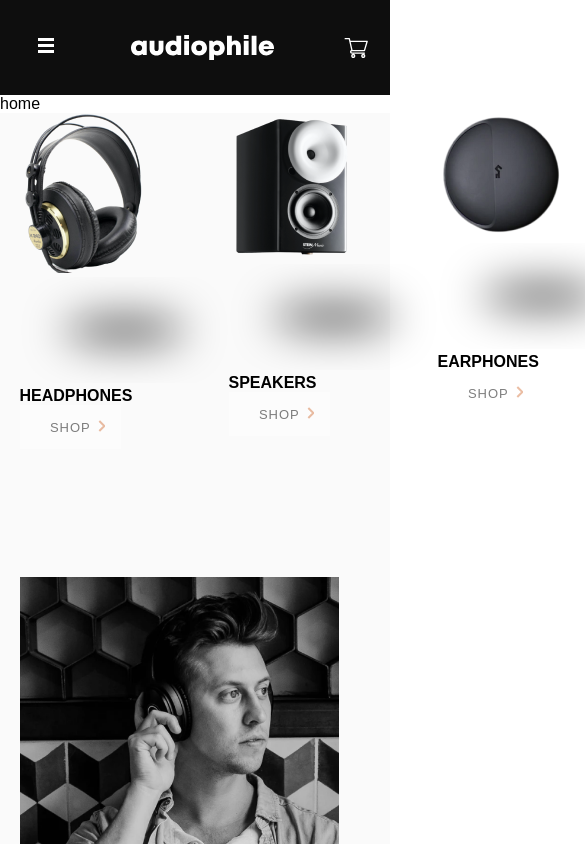
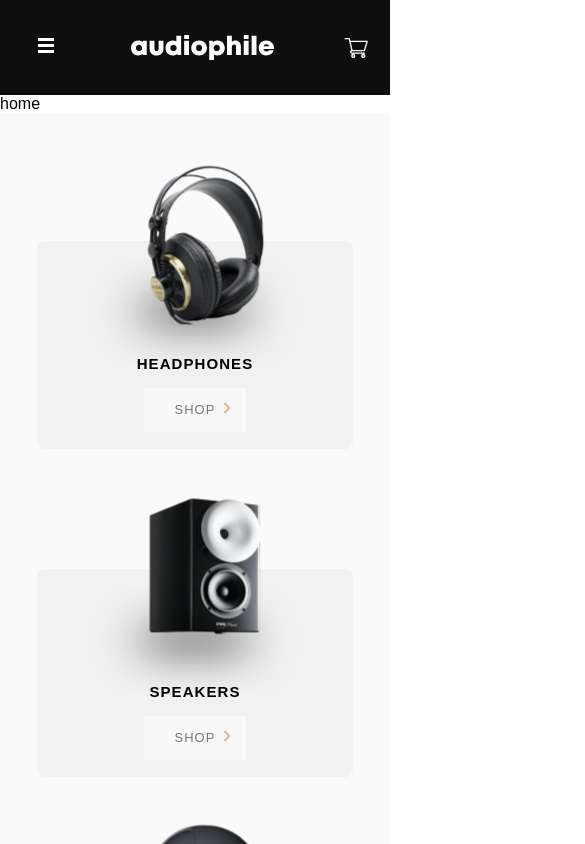
Before and after one commit to beqston/E-commerce-Project-DI, a React (Vite) app: page / in a window 390 px wide. Shown: the top 844 px of the page, 585 px wide, since content can reach past the window. Built offline with nearby package versions, Linux system fonts and the light colour scheme.

Commit message:
create product section

```diff
--- a/src/Components/Header/Header.tsx
+++ b/src/Components/Header/Header.tsx
@@ -71,13 +71,13 @@
                 <Link to={"/"}>Home</Link>
               </li>
               <li>
-                <Link to={"/"}>HEADPHONES</Link>
+                <Link to={"/headphones"}>HEADPHONES</Link>
               </li>
               <li>
-                <Link to={"/"}>SPEAKERS</Link>
+                <Link to={"/speakers"}>SPEAKERS</Link>
               </li>
               <li>
-                <Link to={"/"}>EARPHONES</Link>
+                <Link to={"/earphones"}>EARPHONES</Link>
               </li>
             </ul>
           </nav>
--- a/src/Components/ProductsSection/ProductSection.tsx
+++ b/src/Components/ProductsSection/ProductSection.tsx
@@ -12,9 +12,9 @@
     return(
         <section className={classname['fixed-prod-secrtion']}>
 
-            <div className={classname['fixed-prod-secrtion-container']}>
+            <div className={classname['secrtion-container']}>
 
-                <div className={classname['item item1']}>
+                <div className={classname['item']}>
                     <div className={classname['img-container']}>
                         <div className={classname['item-img']}>
                             <img src={item1} alt="photo" />
@@ -27,8 +27,9 @@
                     <Link to={'/headphones'}><ButtonShop /></Link>
                 </div>
 
-                <div className={classname['item item2']}>
+                <div className={classname['item']}>
                 <div className={classname['img-container']}>
+
                         <div className={classname['item-img']}>
                             <img src={item2} alt="photo" />
                         </div>
@@ -40,7 +41,7 @@
                     <Link to={'/speakers'}><ButtonShop /></Link>
                 </div>
 
-                <div className={classname['item item3']}>
+                <div className={classname['item']}>
                 <div className={classname['img-container']}>
                         <div className={classname['item-img']}>
                             <img src={item3} alt="photo" />
--- a/src/Components/ProductsSection/style.module.scss
+++ b/src/Components/ProductsSection/style.module.scss
@@ -2,16 +2,102 @@
     width: 100%;
     background-color: var( --color-white-lite);
 
-    .item{
-        background-color: green;
-    }
+    .secrtion-container{
+        width: 77%;
+        margin: auto;
+        display: flex;
+        justify-content: space-between;
+        column-gap: 1,875rem;
+        padding-top: 8rem;
 
 
-    .fixed-prod-secrtion-container{
-        width: 90%;
-        margin: auto;
-        display: flex;
-        justify-content: space-around;
-        column-gap: 1,875rem;
+        .item{
+            width: 31.5%;
+            height: 13rem;
+            display: flex;
+            flex-direction: column;
+            align-items: center;
+            justify-content: center;
+            background-color: var(--color-grey10);
+            position: relative;
+            border-radius: 8px;
+
+            .img-container{
+                display: flex;
+                flex-direction: column;
+                align-items: center;
+                position: absolute;
+
+                .item-img{
+                    transform: translateY(-3.8rem);
+                }
+
+                .oval{
+                    transform: translateY(-6.4rem);
+                }
+            }
+
+            h4{
+                padding-top: 4rem;
+                padding-bottom: 1rem;
+                text-transform: uppercase;
+                letter-spacing: 1.3px;
+                font-weight: 700;
+                font-size: 1.125rem;
+            }
+
+            a{
+                text-decoration: none;
+            }
+        }
     }
 }
+
+@media screen and (max-width: 980px) {
+    .fixed-prod-secrtion{
+        .secrtion-container{
+            width: 90%;
+            .item{
+
+                .img-container{
+                    .item-img{
+                        width: 80px;
+                        height: 104px;
+                        translate:-0.8rem -2rem;
+                    }
+                }
+                h4{
+                    font-size: 15px;
+                    letter-spacing: 1.071px;
+                }
+            }
+        }
+    }
+}
+
+@media screen and (max-width: 710px) {
+    .fixed-prod-secrtion{
+        .secrtion-container{
+            flex-direction: column;
+            align-items: center;
+            gap: 120px;
+
+            .item{
+                width: 90%;
+                display: flex;
+                row-gap: 2rem;
+                .img-container{
+                    transform: translateY(1.2rem);
+                    .item-img{
+                        width: 80px;
+                        height: 104px;
+                        translate:-0.8rem -2rem;
+                    }
+                }
+                h4{
+                   transform: translateY(2rem);
+                }
+            }
+        }
+    }
+}
```
